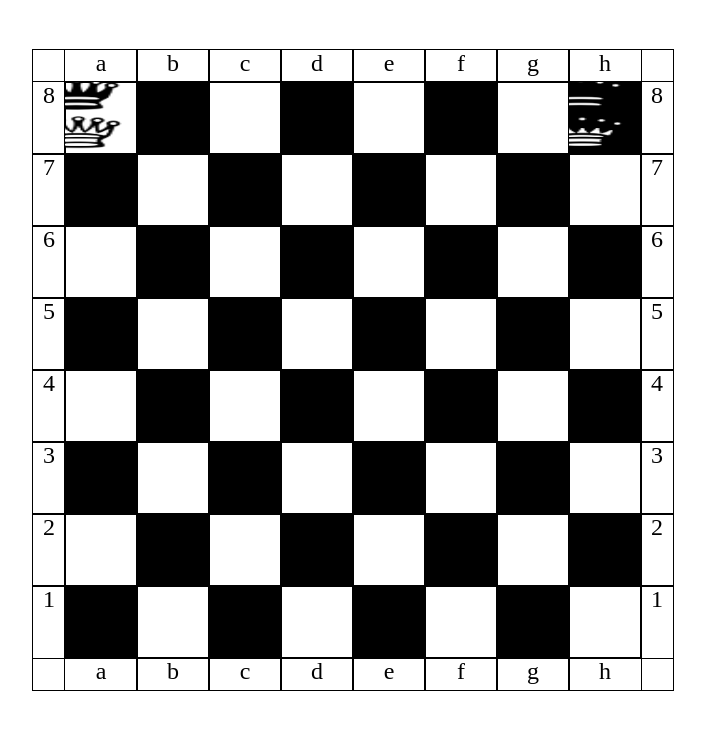
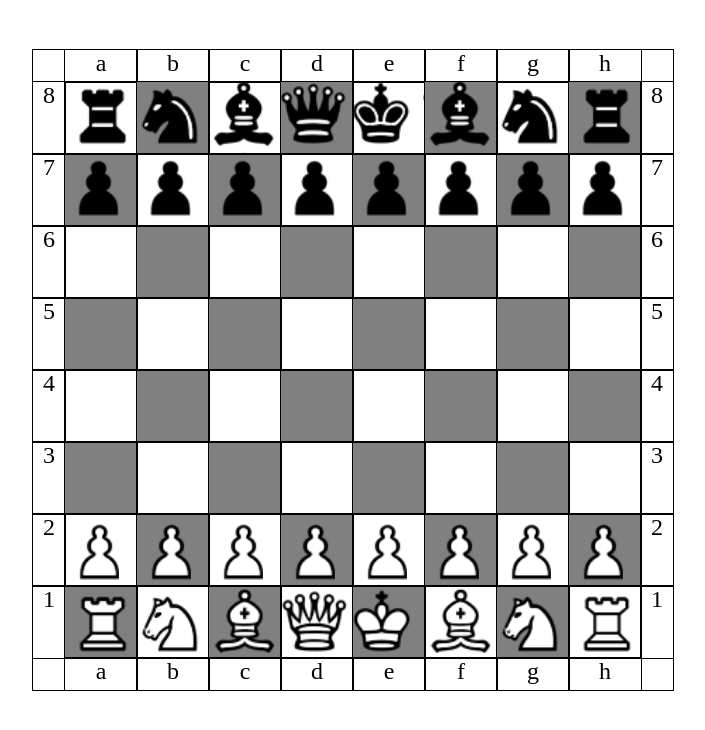
Before and after one commit to fd1-53-17/filipovichjenya, a plain HTML site: page 1311dz/1/index.html in a window 1280 px wide. Shown: the whole page, without its empty margins (25-730 px from the left). Drawn offline with Linux system fonts and the light colour scheme.

Commit message:
2i3 ne uspel

```diff
--- a/1311dz/1/assets/css/style.css
+++ b/1311dz/1/assets/css/style.css
@@ -1,4 +1,11 @@
-.b,.e,.a,.c,.q div,.n,.w,.z {
+.b,
+.e,
+.a,
+.c,
+.q div,
+.n,
+.w,
+.z {
     outline: 1px black solid;
 }
 
@@ -15,7 +22,8 @@
     height: 80vmin;
 }
 
-.c,.z{
+.c,
+.z {
     height: calc(100%/8);
 
 
@@ -28,7 +36,8 @@
     padding-left: 5%;
 }
 
-.w,.r {
+.w,
+.r {
     height: 90%;
     float: left;
     width: 5%
@@ -54,17 +63,116 @@
 }
 
 .black {
-    background-color: black;
+    background-color: gray;
 }
 
-.z,.n {
+.z,
+.n {
     text-align: center;
     font-size: 3vmin;
 }
-.rook{
+
+.rook {
     background-image: url(../img/chess.png);
     background-repeat: no-repeat;
-    background-size: 70vmin 100%;
-    background-position:-124px -5px;
-   overflow: hidden;
+    width: 9vmin;
+    height: 9vmin;
+    background-size: calc(370vmin / 7);
+    background-position: 40% 0;
 }
+
+.rookw {
+    background-image: url(../img/chess.png);
+    background-repeat: no-repeat;
+    width: 9vmin;
+    height: 9vmin;
+    background-size: calc(370vmin / 7);
+    background-position: 40% 108%;
+
+}
+
+.knight {
+    background-image: url(../img/chess.png);
+    background-repeat: no-repeat;
+    width: 9vmin;
+    height: 9vmin;
+    background-size: calc(370vmin / 7);
+    background-position: 84% 0%;
+
+}
+
+.knightw {
+    background-image: url(../img/chess.png);
+    background-repeat: no-repeat;
+    width: 9vmin;
+    height: 9vmin;
+    background-size: calc(370vmin / 7);
+    background-position: 84% 108%;
+
+}
+
+.bishop {
+    background-image: url(../img/chess.png);
+    background-repeat: no-repeat;
+    width: 9vmin;
+    height: 9vmin;
+    background-size: calc(370vmin / 7);
+    background-position: 62% 0;
+}
+
+.bishopw {
+    background-image: url(../img/chess.png);
+    background-repeat: no-repeat;
+    width: 9vmin;
+    height: 9vmin;
+    background-size: calc(370vmin / 7);
+    background-position: 62% 108%;
+}
+.king {
+    background-image: url(../img/chess.png);
+    background-repeat: no-repeat;
+    width: 9vmin;
+    height: 9vmin;
+    background-size: calc(370vmin / 7);
+    background-position: 0% 0;
+}
+.kingw {
+    background-image: url(../img/chess.png);
+    background-repeat: no-repeat;
+    width: 9vmin;
+    height: 9vmin;
+    background-size: calc(370vmin / 7);
+    background-position: 0% 108%;
+}
+.queen {
+    background-image: url(../img/chess.png);
+    background-repeat: no-repeat;
+    width: 9vmin;
+    height: 9vmin;
+    background-size: calc(370vmin / 7);
+    background-position: 20% 0;
+}
+.queenw {
+    background-image: url(../img/chess.png);
+    background-repeat: no-repeat;
+    width: 9vmin;
+    height: 9vmin;
+    background-size: calc(370vmin / 7);
+    background-position: 20% 108%;
+}
+.pawn {
+    background-image: url(../img/chess.png);
+    background-repeat: no-repeat;
+    width: 9vmin;
+    height: 9vmin;
+    background-size: calc(370vmin / 7);
+     background-position: 105% 0;
+}
+.pawnw {
+    background-image: url(../img/chess.png);
+    background-repeat: no-repeat;
+    width: 9vmin;
+    height: 9vmin;
+    background-size: calc(370vmin / 7);
+    background-position: 105% 108%;
+}
```
Also changed, not shown: 1311dz/2/index.html (added, +25 -0 lines), 1311dz/2/assets/css/style.css (added), 1311dz/2/assets/img/chess.png (added).
